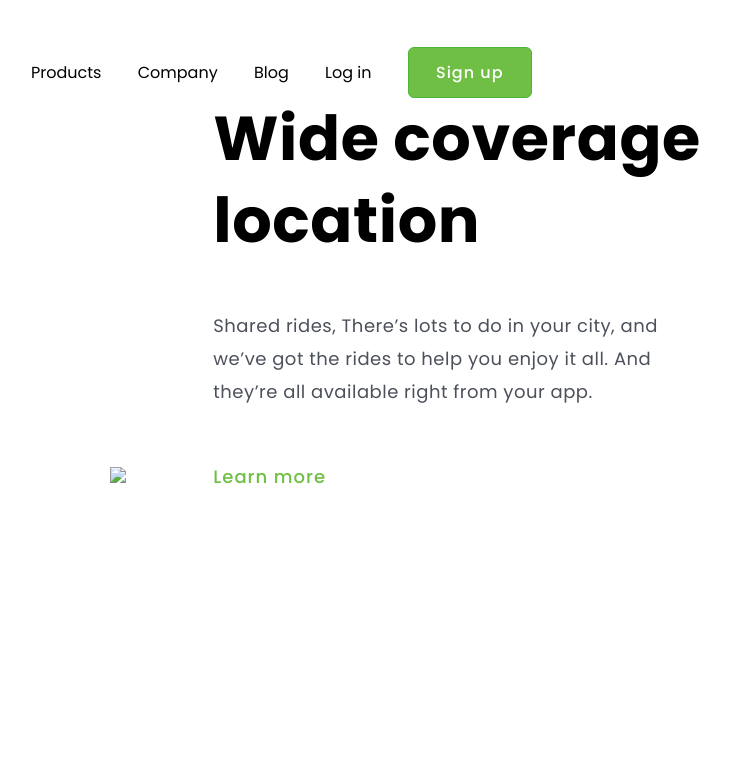
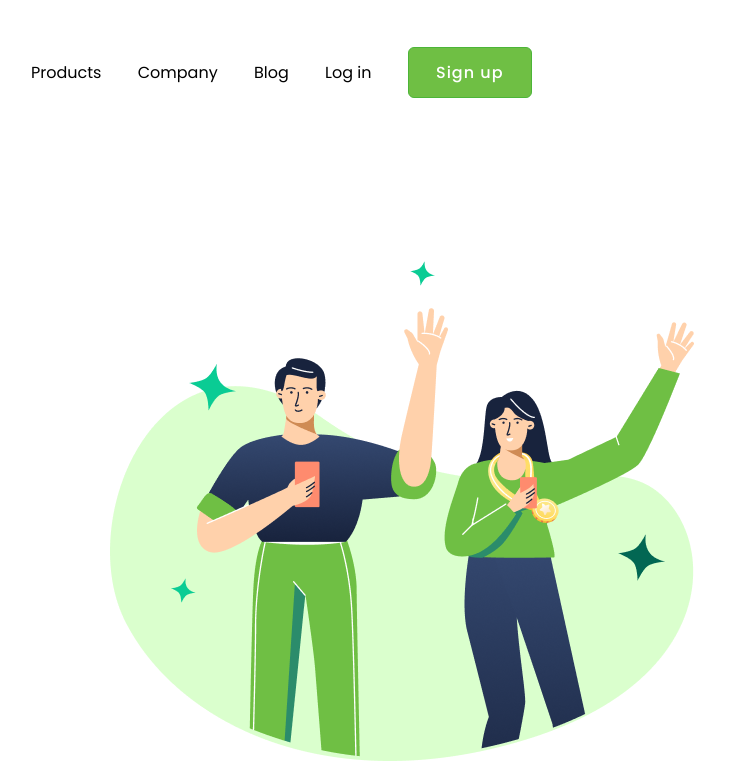
Before and after one commit to cesarcarlos28/preimeiro-projeto-responsivo, a plain HTML site: page index.html in a window 1280 px wide. Shown: the top 765 px of the page, without its empty margins (11-741 px from the left). Drawn offline with Linux system fonts and the light colour scheme.

Commit message:
alterei a fonte da imagem

```diff
--- a/index.html
+++ b/index.html
@@ -15,7 +15,7 @@
         <button class="button-header">Sign up</button>
     </header>
     <main>
-        <img src="./(Positive) Congratulation You get 40 point for your ridelogo.png">
+        <img src="./assets/(Positive) Congratulation You get 40 point for your ridelogo.png">
         <div>
             <h1>Wide coverage location</h1>
             <p>Shared rides, There’s lots to do in your city, and we’ve got the rides to help you enjoy it all. And they’re all available right from your app.</p>
```
